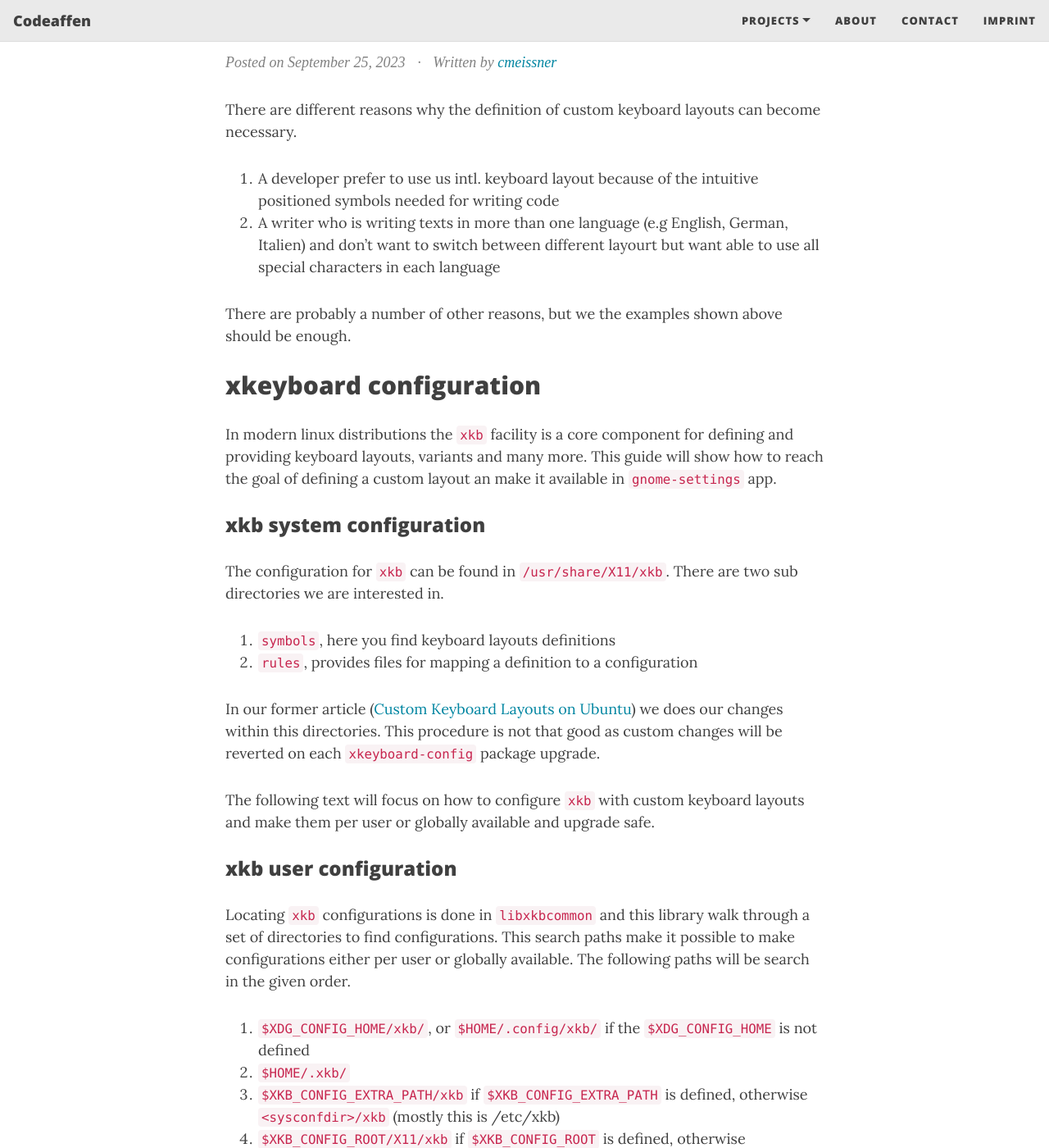
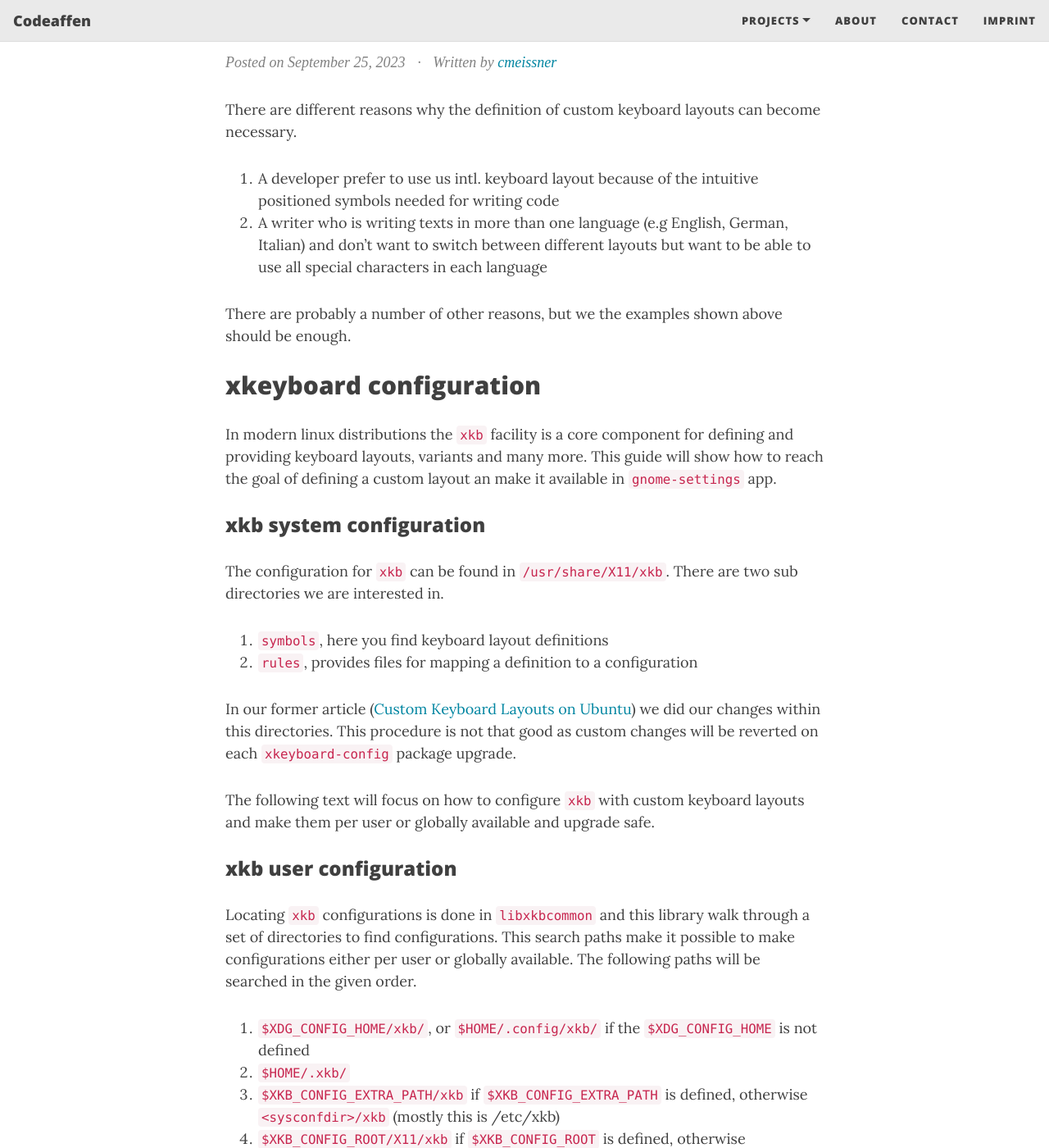
Before and after one commit to codeaffen/codeaffen.org, a Jekyll site: the page built from _posts/2023-09-25-custom-keyboard-layouts-with-xkb.md, in a window 1280 px wide and 1400 px high, scrolled down 238 px. Shown: the whole window at 82% size. Built offline with Jekyll 4.4.1, drawn with Linux system fonts in a browser that asks for light colours; nearby versions of some CDN libraries; some web fonts are replaced; comment, search, counter and statistics services are not loaded; some of the changed text lies outside the part shown.

Commit message:
Update 2023-09-25-custom-keyboard-layouts-with-xkb.md

```diff
--- a/_posts/2023-09-25-custom-keyboard-layouts-with-xkb.md
+++ b/_posts/2023-09-25-custom-keyboard-layouts-with-xkb.md
@@ -1,7 +1,7 @@
 ---
 layout: post
 title: Custom Keyboard Layouts with xkb
-subtitle: How to define and install a custom keyboard layouts
+subtitle: How to define and install a custom keyboard layout
 author: cmeissner
 tags: [custom keyboard layout, keyboard layout, keyboard variant, ubuntu, fedora, X11, xkb, Wayland]
 ---
@@ -9,7 +9,7 @@ tags: [custom keyboard layout, keyboard layout, keyboard variant, ubuntu, fedora
 There are different reasons why the definition of custom keyboard layouts can become necessary.
 
 1. A developer prefer to use us intl. keyboard layout because of the intuitive positioned symbols needed for writing code
-2. A writer who is writing texts in more than one language (e.g English, German, Italien) and don't want to switch between different layourt but want able to use all special characters in each language
+2. A writer who is writing texts in more than one language (e.g English, German, Italian) and don't want to switch between different layouts but want to be able to use all special characters in each language
 
 There are probably a number of other reasons, but we the examples shown above should be enough.
 
@@ -21,24 +21,24 @@ In modern linux distributions the `xkb` facility is a core component for definin
 
 The configuration for `xkb` can be found in `/usr/share/X11/xkb`. There are two sub directories we are interested in.
 
-1. `symbols`, here you find keyboard layouts definitions
+1. `symbols`, here you find keyboard layout definitions
 2. `rules`, provides files for mapping a definition to a configuration
 
 {: .note-warning}
-In our former article ([Custom Keyboard Layouts on Ubuntu](../2022-02-07-custom-keyboard-layout)) we does our changes within this directories. This procedure is not that good as custom changes will be reverted on each `xkeyboard-config` package upgrade.
+In our former article ([Custom Keyboard Layouts on Ubuntu](../2022-02-07-custom-keyboard-layout)) we did our changes within this directories. This procedure is not that good as custom changes will be reverted on each `xkeyboard-config` package upgrade.
 
 The following text will focus on how to configure `xkb` with custom keyboard layouts and make them per user or globally available and upgrade safe.
 
 ### xkb user configuration
 
-Locating `xkb` configurations is done in `libxkbcommon` and this library walk through a set of directories to find configurations. This search paths make it possible to make configurations either per user or globally available. The following paths will be search in the given order.
+Locating `xkb` configurations is done in `libxkbcommon` and this library walk through a set of directories to find configurations. This search paths make it possible to make configurations either per user or globally available. The following paths will be searched in the given order.
 
 1. `$XDG_CONFIG_HOME/xkb/`, or `$HOME/.config/xkb/` if the `$XDG_CONFIG_HOME` is not defined
 2. `$HOME/.xkb/`
 3. `$XKB_CONFIG_EXTRA_PATH/xkb` if `$XKB_CONFIG_EXTRA_PATH` is defined, otherwise `<sysconfdir>/xkb` (mostly this is /etc/xkb)
 4. `$XKB_CONFIG_ROOT/X11/xkb` if `$XKB_CONFIG_ROOT` is defined, otherwise `<datadir>/X11/xkb/` (mostly this is /usr/share/X11/xkb)
 
-We we will show how to creat you custom layout with option 1). To make your layout machine globally available you can create the discussed files and direcoties in the base mentioned in option 3).
+We will show how to create your custom layout with option 1). To make your layout machine globally available you can create the discussed files and direcoties in the base mentioned in option 3).
 
 ## creating you layout
 
```
